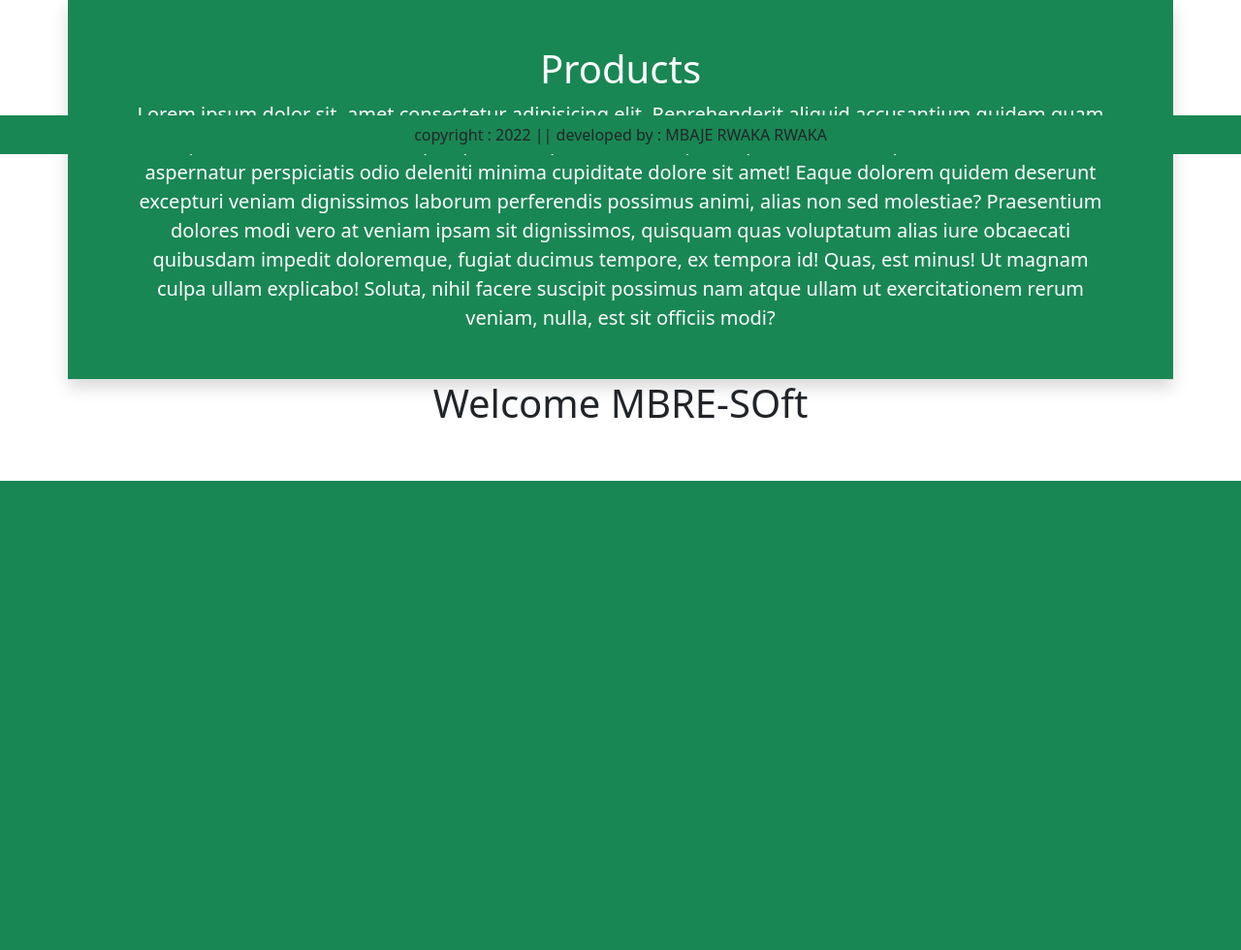
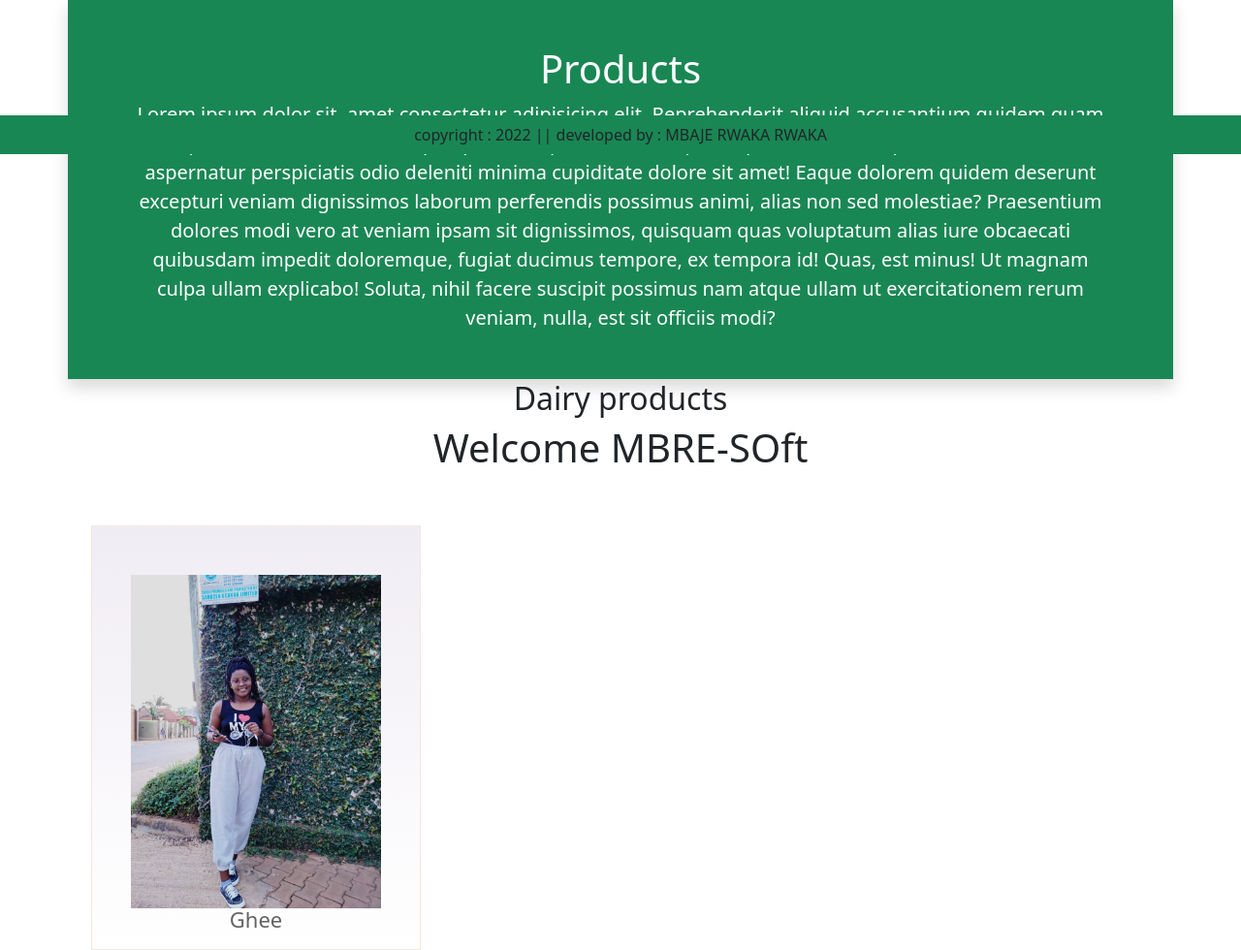
Before and after one commit to MBAJERWAKAERIC/Ecommerce_django, a Django app: page / in a window 1280 px wide. Shown: the part 641-1621 px from the top of the page at 97% size. Before the commit the page ends 1137 px from the top, so only its background shows below. Run offline with Django 4.2, Linux system fonts and the light colour scheme.

Commit message:
Product ghee

```diff
--- a/ec/app/templates/app/home.html
+++ b/ec/app/templates/app/home.html
@@ -32,7 +32,22 @@
 
 {% block main-content %}
     <div class="container">
-       <h1 style="text-align: center;">Welcome MBRE-SOft</h1>
-    </div>
-    <br/><br>
+         <h2 class="text-center"> Dairy products </h2>
+         <h1 style="text-align: center;">Welcome MBRE-SOft</h1>
+
+         <br/><br>
+         <div class="row container">
+             <div class="col-md-4 col-sm-4 mi-go wow fadeInup" data-wow-duration="1s" data-wow-delay="0.6s" style="animation-duration:1s; animation-delay: 0.6s; animation-name: none ">
+                  <div class="goodnesssec buttermilk smbg">
+                     <a href="#" >
+                         <div class="goodnessseccont text-center">
+                            <img src="{% static 'app/images/product/yvette.jpg' %}" class="img-responsive" alt="">
+                            <p class="mlkpro">Ghee</p>
+                         </div>
+                        </a>
+                  </div>
+             </div>
+            </div>
+        </div>
+
 {% endblock main-content %}
```
Also changed, not shown: ec/app/static/app/images/product/buffalo-ghee.png (added), ec/app/static/app/images/product/yvette.jpg (added).
